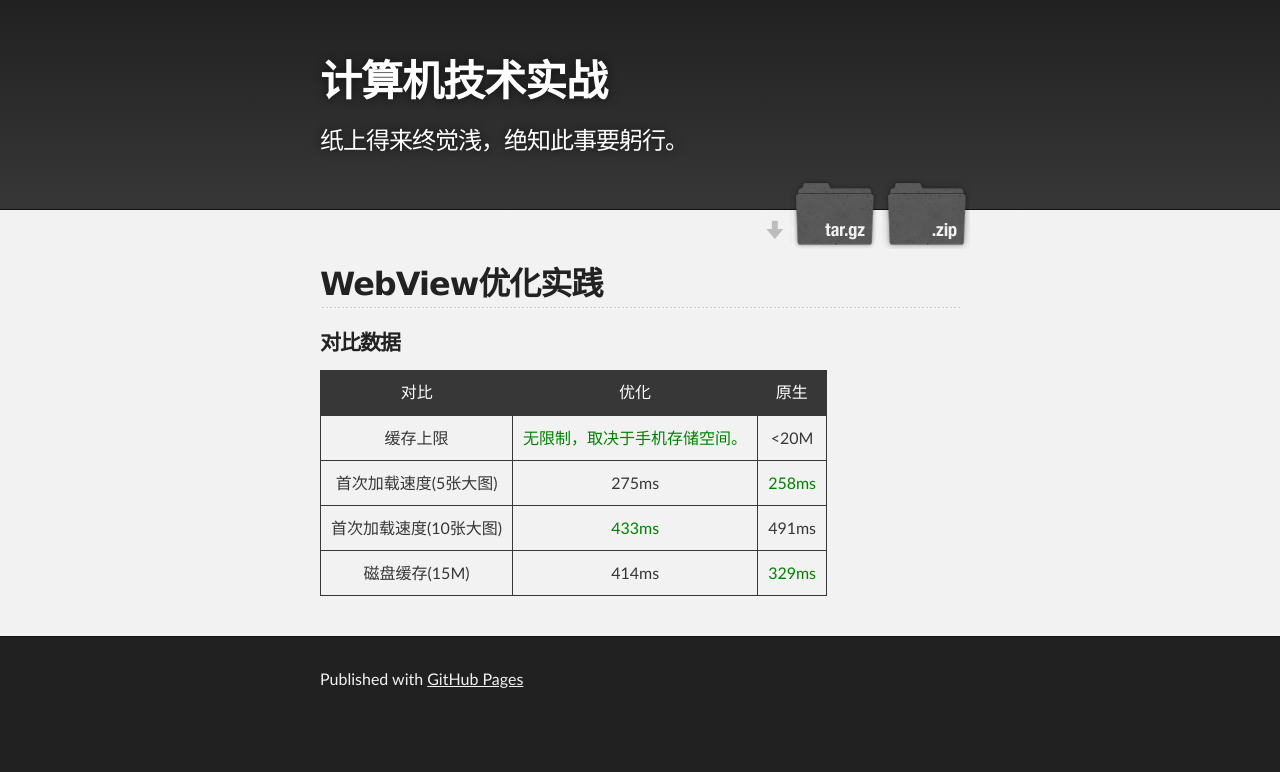
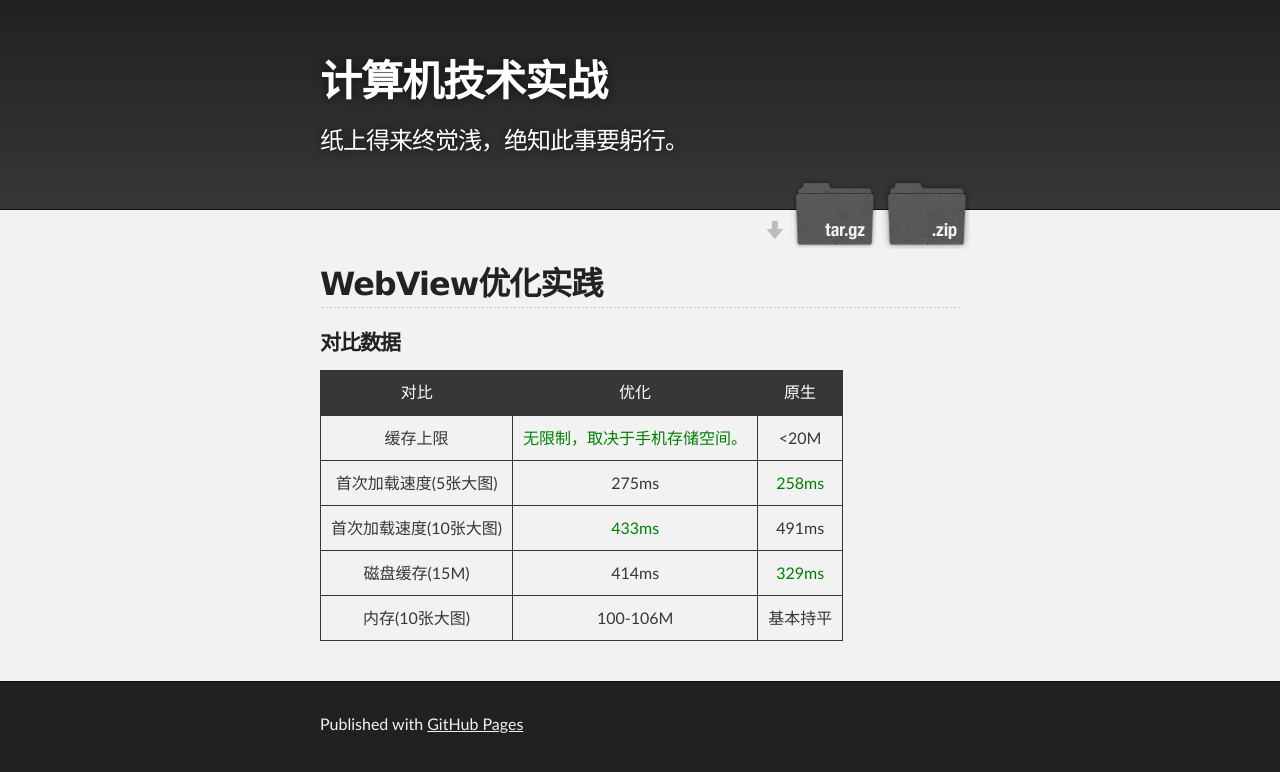
Before and after one commit to mwping/mwping.github.io, a Jekyll site: the page built from android/course/webview-performance.md, in a window 1280 px wide. Shown: the top 772 px of the page. Built offline with Jekyll 4.4.1, drawn with Linux system fonts in a browser that asks for light colours; our own code applies the rules of GitHub Pages for plain Markdown files.

Commit message:
add 内存对比

```diff
--- a/android/course/webview-performance.md
+++ b/android/course/webview-performance.md
@@ -9,3 +9,4 @@
 |首次加载速度(5张大图)|275ms|<font color='green'>258ms</font>|
 |首次加载速度(10张大图)|<font color='green'>433ms</font>|491ms|
 |磁盘缓存(15M)|414ms|<font color='green'>329ms</font>|
+|内存(10张大图)|100-106M|基本持平|
```
